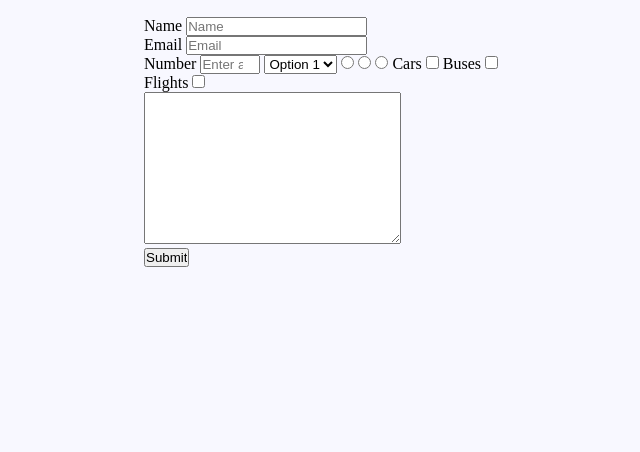
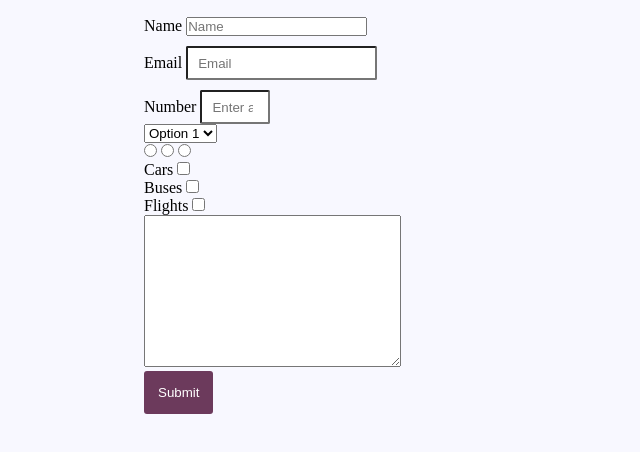
Before and after one commit to Urchmaney/Benedict-kingsley, a plain HTML site: page index.html in a window 1280 px wide. Shown: the part 68-520 px from the top of the page, without its empty margins (307-947 px from the left). Drawn offline with Linux system fonts and the light colour scheme.

Commit message:
add styles for button and input

```diff
--- a/css/style.css
+++ b/css/style.css
@@ -24,3 +24,21 @@ body {
     height: 600px;
     padding-top: 20px;
 }
+
+survey-form input[type=text], input[type=email], input[type=number]{
+    display: inline-block;
+    border-radius: 2px;
+    height: 30px;
+    margin-top: 10px;
+    padding-left: 10px;
+
+}
+
+#submit{
+    background-color: #6C3A5C;
+    color: white;
+    padding: 14px;
+    cursor: pointer;
+    border-radius: 3px;
+    border: none;
+}
--- a/index.html
+++ b/index.html
@@ -20,7 +20,7 @@
       <input type="email" id="email" placeholder="Email" required> <br>
 
       <label id="number-label">Number</label>
-      <input type="number" id="number" placeholder="Enter a number" min="1" max="100">
+      <input type="number" id="number" placeholder="Enter a number" min="1" max="100"><br>
 
       <select id="dropdown">
         <option>
@@ -30,14 +30,15 @@
           Option 2
         </option>
       </select>
+      <br>
       <input type="radio" name="names" id="radio1" value="cars">
       <input type="radio" name="names" id="radio2" value="buses">
-      <input type="radio" name="names" id="radio3" value="flights">
+      <input type="radio" name="names" id="radio3" value="flights"><br>
       <label for="check1"> Cars </label>
-      <input type="checkbox" name="check" id="check1" value="cars">
+      <input type="checkbox" name="check" id="check1" value="cars"><br>
 
       <label for="check1"> Buses </label>
-      <input type="checkbox" name="check" id="check2" value="buses">
+      <input type="checkbox" name="check" id="check2" value="buses"><br>
 
       <label for="check1"> Flights </label>
       <input type="checkbox" name="check" id="check3" value="flights"><br>
```
